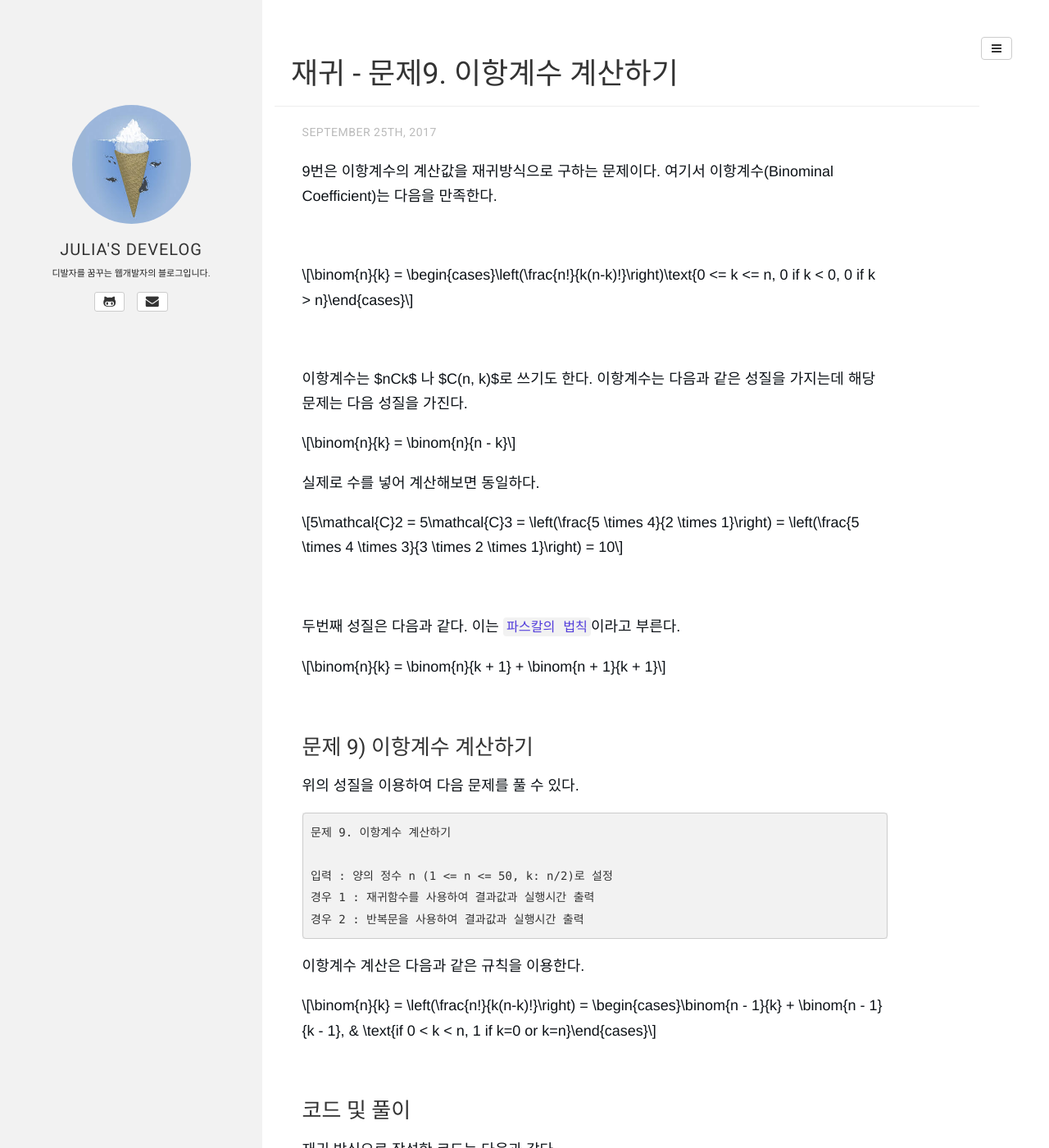
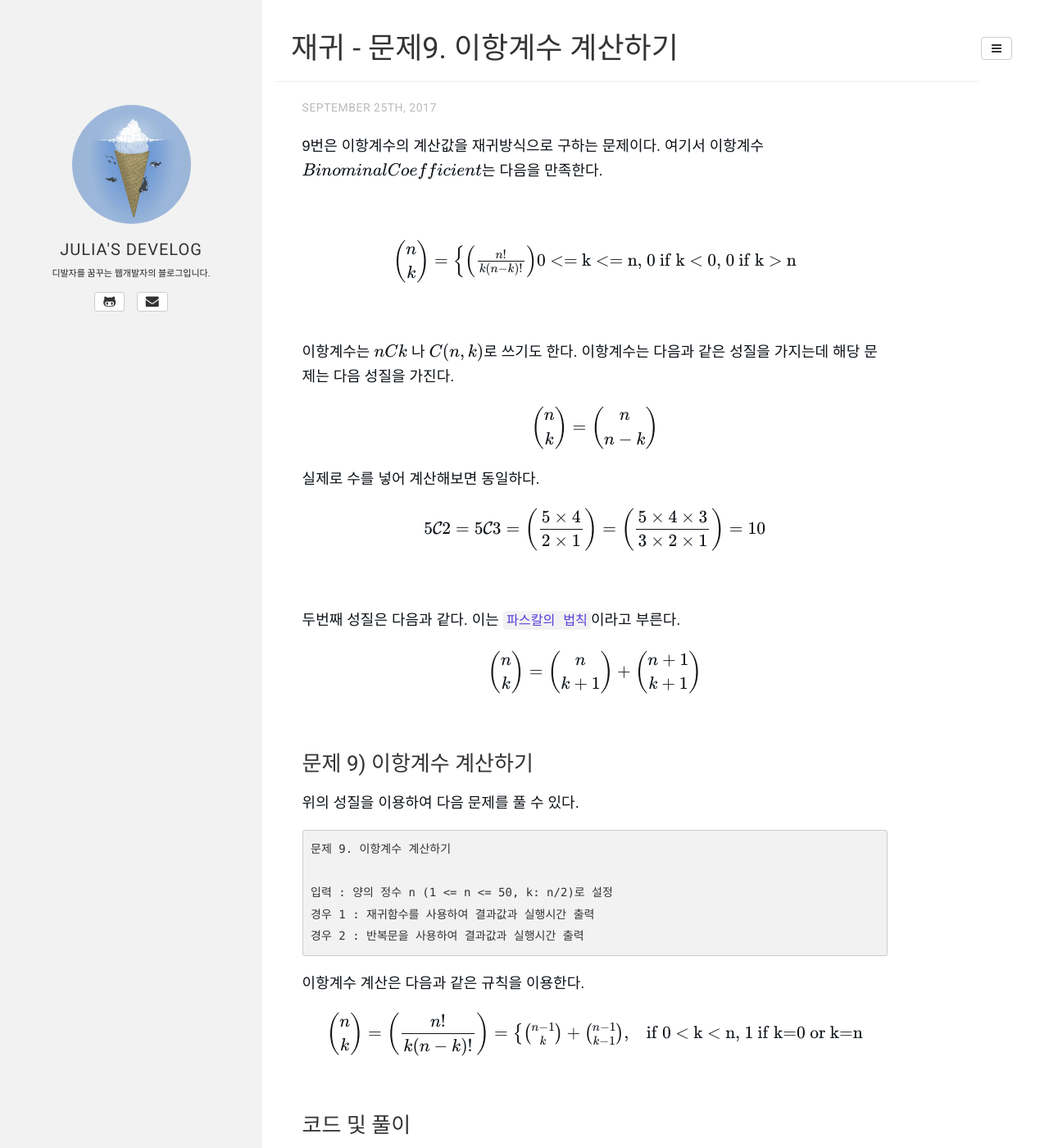
Before and after one commit to juliahwang/juliahwang.github.io, a Jekyll site: the page built from _posts/2017-09-25-재귀함수응용9.md, in a window 1280 px wide and 1400 px high. Shown: the whole window at 82% size. Built offline with Jekyll 4.4.1, drawn with Linux system fonts in a browser that asks for light colours; some web fonts are replaced; formulas are drawn with MathJax 3; comment, search, counter and statistics services are not loaded; some of the changed text lies outside the part shown.

Commit message:
fix mathjax apply bug

```diff
--- a/_includes/default.html
+++ b/_includes/default.html
@@ -30,7 +30,7 @@
 
 		<link rel="alternate" type="application/rss+xml" title="{{ site.name }}" href="{{ site.BASE_PATH }}/feed.xml">
 		{% if page.use_math %}
-			{{ "mathjax_support.html" | relative_url }}
+			{% include mathjax_support.html %}
 		{% endif %}
 	</head>
 
```
Also changed, not shown: _includes/mathjax_support (added, +11 -0 lines), _posts/2017-09-30-mathjaxjekyllblog.md (+5 -6 lines).
